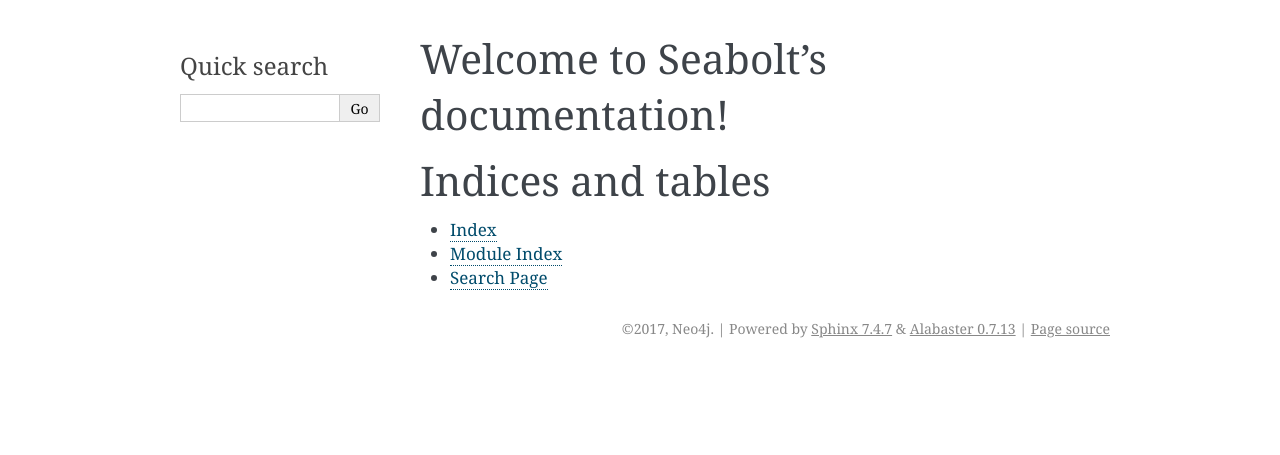
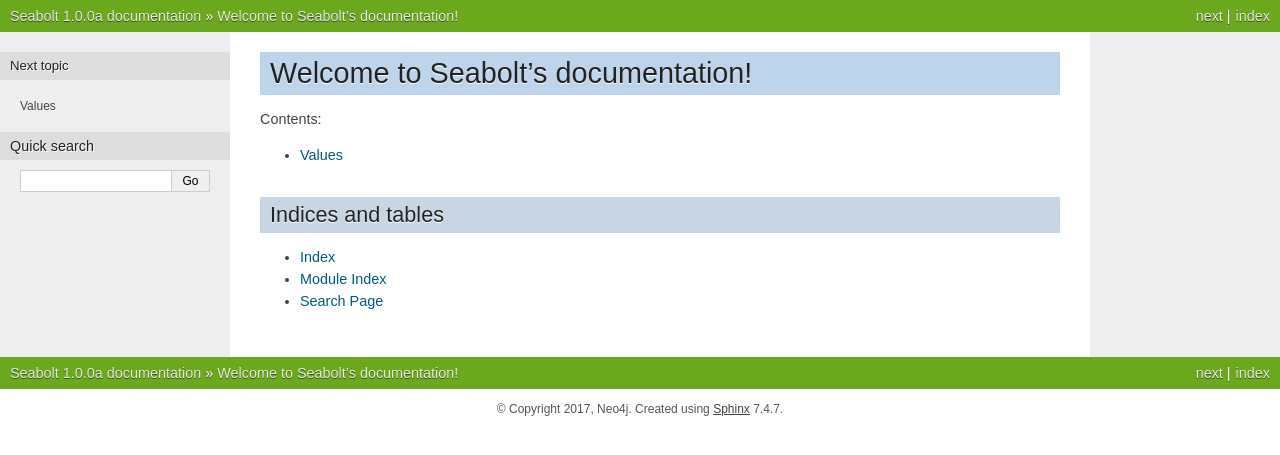
Before and after one commit to neo4j-drivers/seabolt, a Sphinx documentation site: the page built from docs/source/index.rst, in a window 1280 px wide. Shown: the top 455 px of the page. Built offline with Sphinx 7.4.7, drawn with Linux system fonts in a browser that asks for light colours.

Commit message:
doxygen->breathe->sphinx

```diff
--- a/docs/source/conf.py
+++ b/docs/source/conf.py
@@ -30,7 +30,10 @@
 # Add any Sphinx extension module names here, as strings. They can be
 # extensions coming with Sphinx (named 'sphinx.ext.*') or your custom
 # ones.
-extensions = []
+extensions = ["breathe"]
+
+breathe_projects = {"seabolt": "../doxygen/xml/"}
+breathe_default_project = "seabolt"
 
 # Add any paths that contain templates here, relative to this directory.
 templates_path = ['_templates']
@@ -82,7 +85,7 @@
 # The theme to use for HTML and HTML Help pages.  See the documentation for
 # a list of builtin themes.
 #
-html_theme = 'alabaster'
+html_theme = 'nature'
 
 # Theme options are theme-specific and customize the look and feel of a theme
 # further.  For a list of options available for each theme, see the
--- a/docs/source/index.rst
+++ b/docs/source/index.rst
@@ -3,12 +3,15 @@
    You can adapt this file completely to your liking, but it should at least
    contain the root `toctree` directive.
 
+===================================
 Welcome to Seabolt's documentation!
 ===================================
 
 .. toctree::
    :maxdepth: 2
    :caption: Contents:
+
+   values
 
 
 
```
Also changed, not shown: docs/source/values.rst (added, +7 -0 lines), docs/README.md (added), 5 other files.
